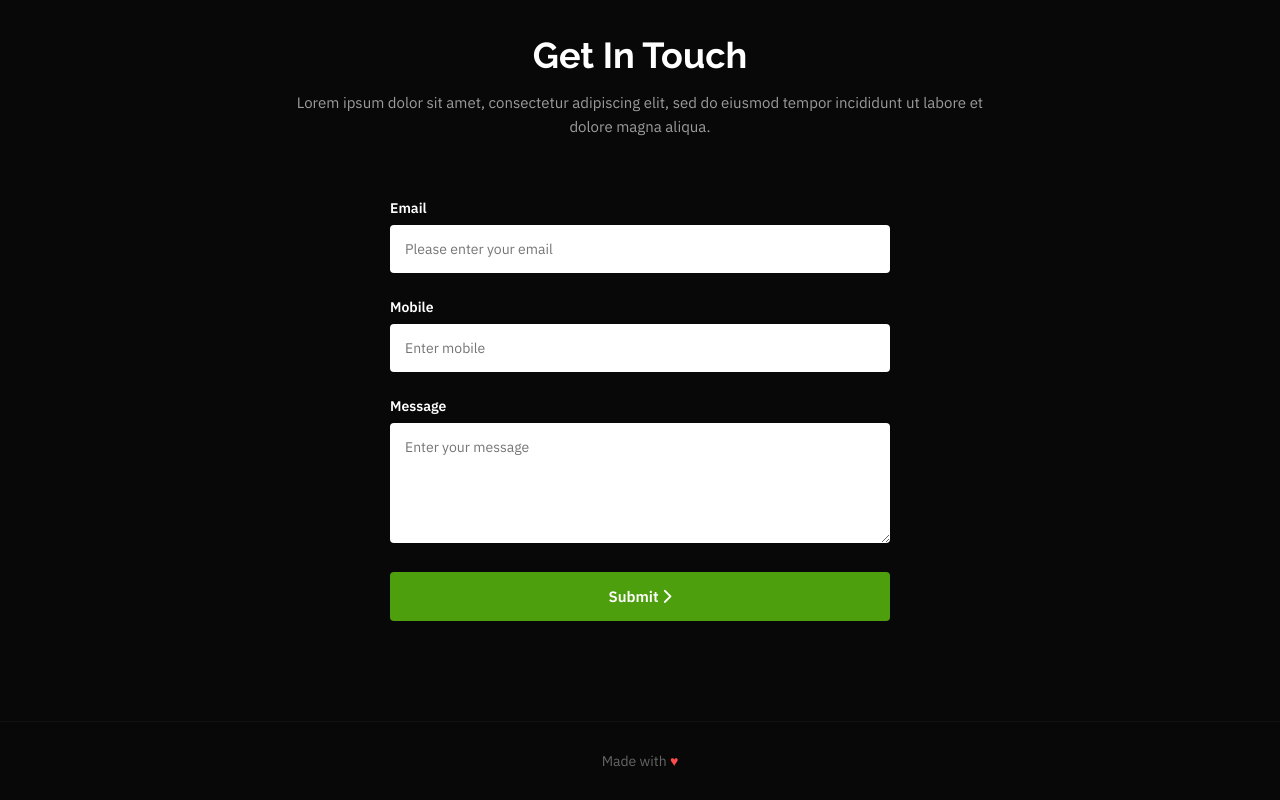
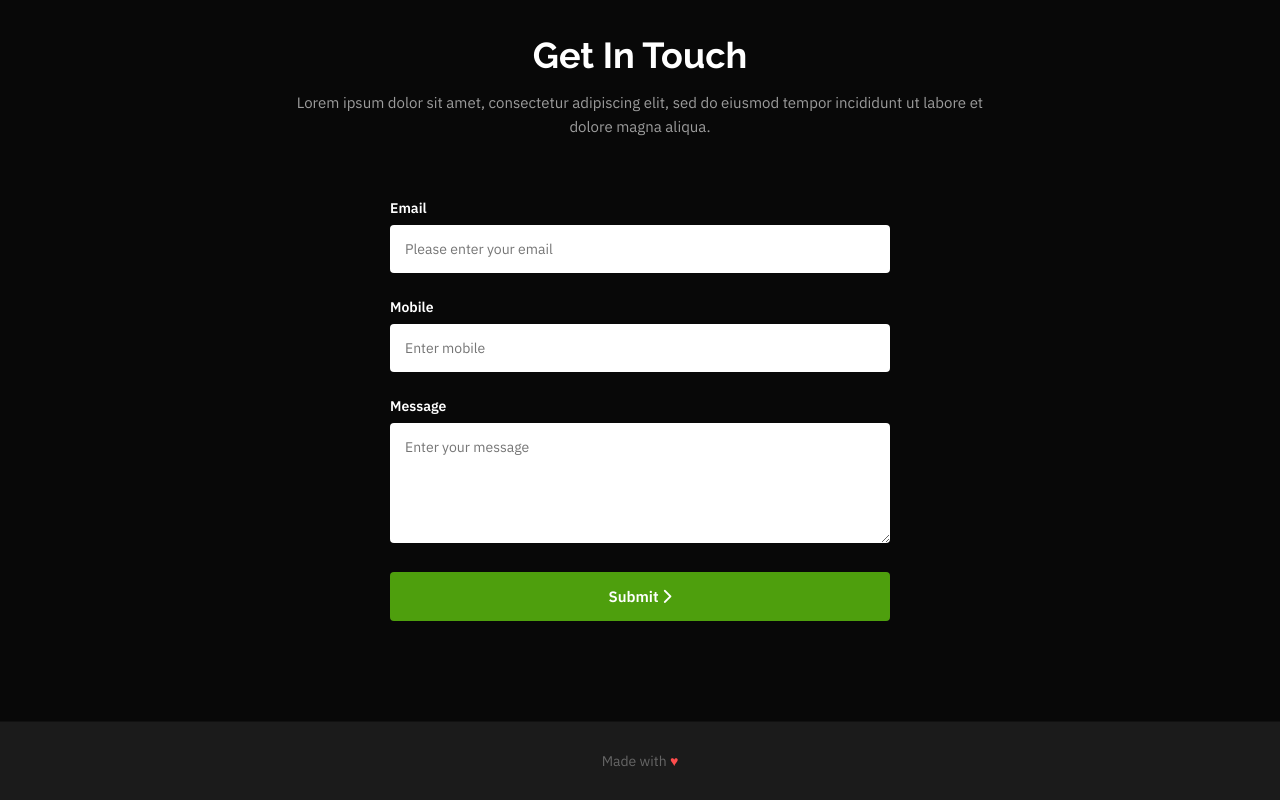
Before and after one commit to Qamrul-Hassan/Portfolio-Template, a plain HTML site: page index.html in a window 1280 px wide. Shown: the part 3984-4784 px from the top of the page. Drawn offline with Linux system fonts and the light colour scheme.

Commit message:
footer bg color chaged

```diff
--- a/style.css
+++ b/style.css
@@ -579,7 +579,7 @@ h1, h2, h3, h4, h5, h6 {
 
 /* --- FOOTER --- */
 footer {
-    background-color: #080808;
+    background-color: #1B1B1B;
     padding: 30px 0;
     text-align: center;
     color: #666;
```
